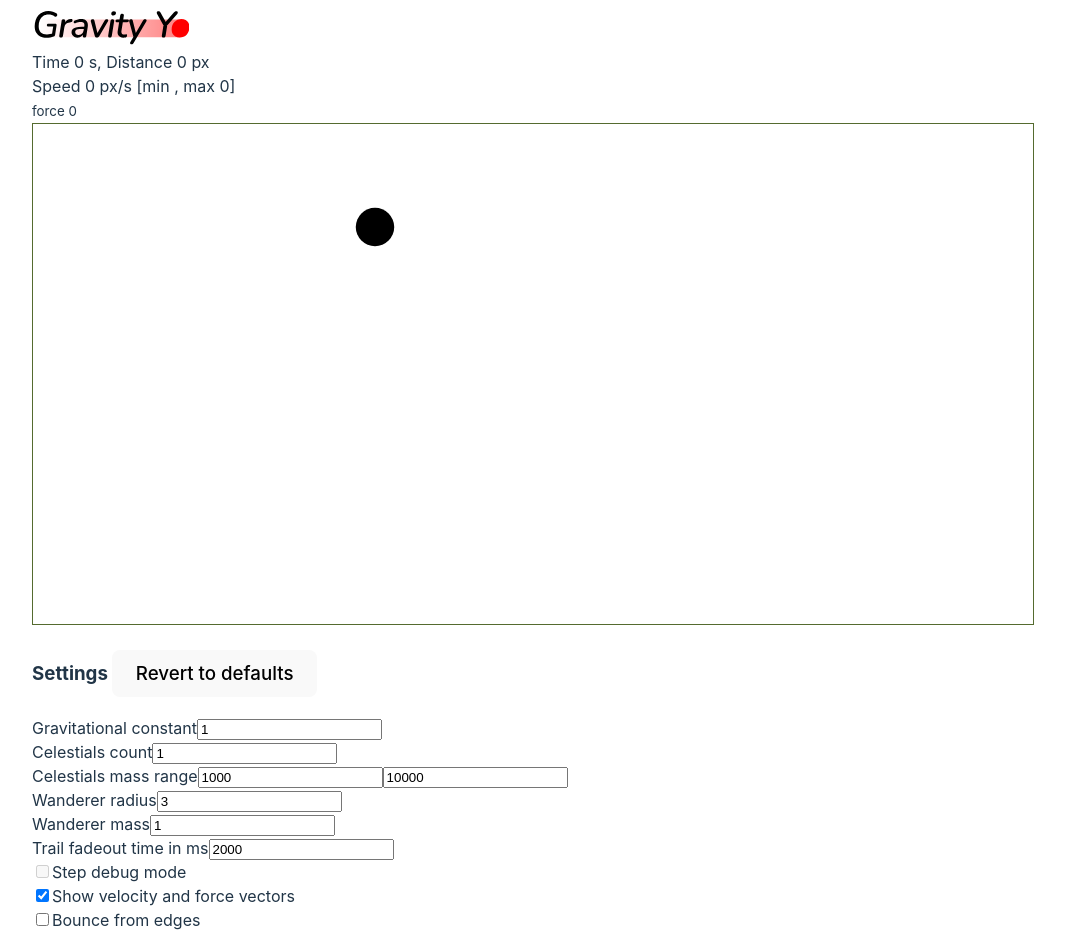
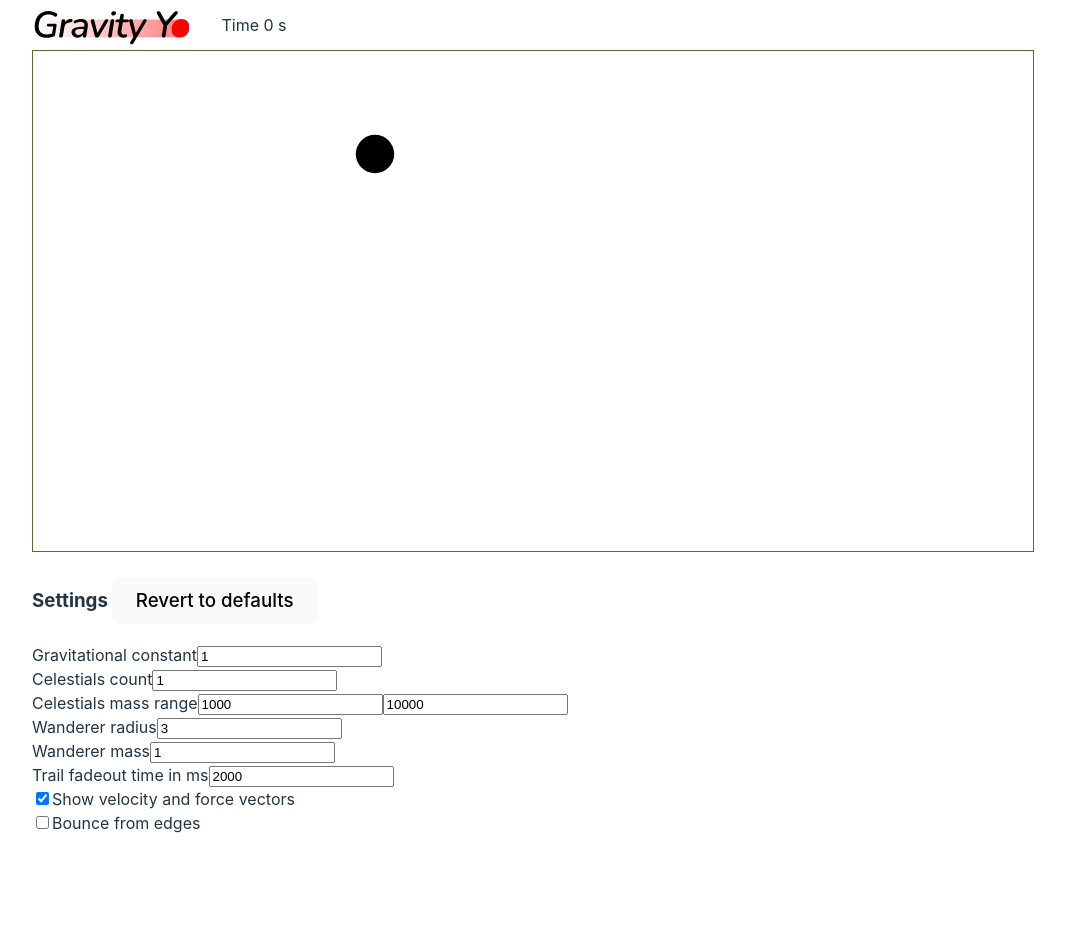
Before and after one commit to bonus-tm/gravity-yo, a Vue app: page / in a window 1280 px wide. Shown: the whole page, without its empty margins (107-1172 px from the left). After the commit the page ends 835 px from the top, so only its background shows below. Built offline with nearby package versions, Linux system fonts and the light colour scheme.

Commit message:
Clean up

```diff
--- a/src/App.vue
+++ b/src/App.vue
@@ -56,12 +56,11 @@ const createCelestials = () => {
     })
     celestials.push(body)
   }
-  console.log(celestials)
 }
 
 const drawCelestials = () => {
   for (let body of celestials) {
-    body.draw(context)
+    body.draw()
   }
 }
 
@@ -70,17 +69,14 @@ const createWanderer = (x, y, dx, dy) => {
   time = performance.now()
   console.log('createWanderer', time)
   wanderer.init({
-    x: 200,
-    y: 130,
-    // direction: Math.PI + Math.atan2(dy, dx),
-    // speed: Math.sqrt(dx * dx + dy * dy) / 10,
-    direction: 0,
-    speed: 20,
+    x,
+    y,
+    direction: Math.PI + Math.atan2(dy, dx),
+    speed: Math.sqrt(dx * dx + dy * dy),
   })
 }
 
 const frame = ts => {
-  console.log('framed', {ts})
   clearCanvas()
   drawCelestials()
 
@@ -131,7 +127,6 @@ const pointEnd = e => {
   createWanderer(s.x, s.y, dx, dy)
 
   wanderer.draw()
-  console.log(wanderer)
 
   // run frames
   raf = window.requestAnimationFrame(frame)
@@ -153,49 +148,23 @@ const drawLine = (x, y) => {
 </script>
 
 <template>
-  <Logo />
-
-  <div>
+  <header>
+    <Logo />
     <div>
       Time
       {{ round(wanderer.time / 1000, 1) }}
-      s,
-      Distance
-      {{ round(wanderer.distanceTravelled) }}
-      px
+      s
     </div>
-
-    <div>
-      Speed
-      {{ round(wanderer.velocity.magnitude, 2) }}
-      px/s
-      [min {{ round(velocityMin) }},
-      max {{ round(velocityMax) }}]
-    </div>
-    <small>force {{ round(wanderer.force.magnitude, 2) }}</small>
-  </div>
-
-  <div v-if="wanderer" style="position:absolute;top: 10px;left: 10px;">
-    <div v-for="([x, y], i) in wanderer.trail" :key="`trail-${i}`">
-      {{ round(x) }}, {{ round(y) }}
-    </div>
-  </div>
+  </header>
 
   <canvas
+    ref="canvas"
+    height="500"
+    width="1000"
+    @mousemove="onMove"
     @mousedown.left="pointStart"
     @mouseup.left="pointEnd"
-    @mousemove="onMove"
-    ref="canvas"
-    width="1000"
-    height="500"
   />
 
   <Settings />
 </template>
-
-<style scoped>
-canvas {
-  border: 1px solid darkolivegreen;
-  background-color: var(--color-bg);
-}
-</style>
--- a/src/components/Settings.vue
+++ b/src/components/Settings.vue
@@ -52,10 +52,6 @@ onMounted(() => {
     </div>
 
     <div>
-      <input id="stepByStep" v-model="params.stepByStep" type="checkbox" disabled />
-      <label for="stepByStep">Step debug mode</label>
-    </div>
-    <div>
       <input id="showVectors" v-model="params.showVectors" type="checkbox" />
       <label for="showVectors">Show velocity and force vectors</label>
     </div>
@@ -65,6 +61,3 @@ onMounted(() => {
     </div>
   </div>
 </template>
-
-<style scoped>
-</style>
--- a/src/params.js
+++ b/src/params.js
@@ -5,7 +5,6 @@ export const KEY = 'gravity-yo-params'
 const paramDefaults = {
   G: 1,
   showVectors: true,
-  stepByStep: false,
   bounceFromEdges: false,
   celestialsCount: 1,
   massMin: 1000,
--- a/src/style.css
+++ b/src/style.css
@@ -51,6 +51,16 @@ h1 {
   line-height: 1.1;
 }
 
+header {
+  display: flex;
+  align-items: center;
+  gap: 2rem;
+}
+canvas {
+  border: 1px solid darkolivegreen;
+  background-color: var(--color-bg);
+}
+
 button {
   border-radius: 8px;
   border: 1px solid transparent;
```
Also changed, not shown: src/components/HelloWorld.vue (deleted, +0 -40 lines).
